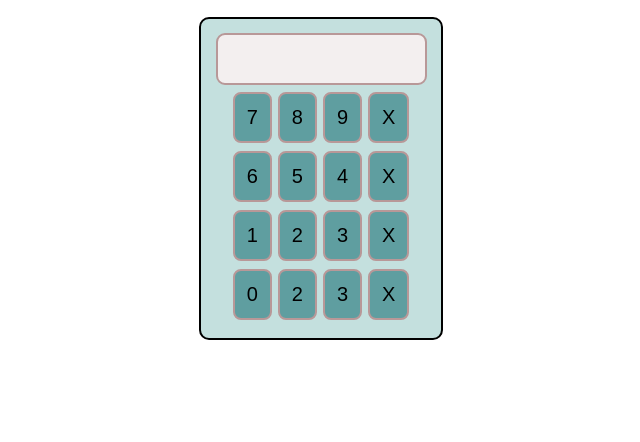
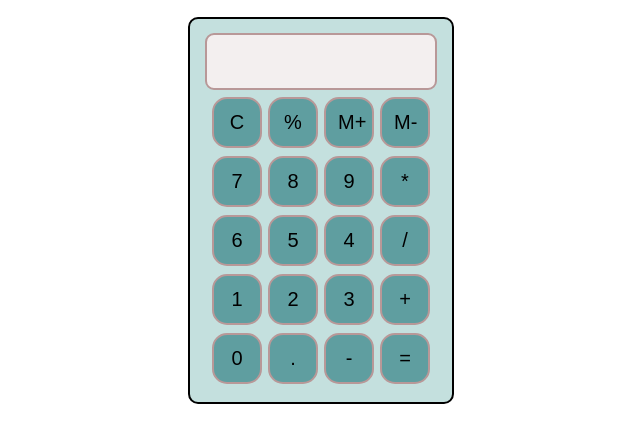
Before and after one commit to asmit33/Calculator, a plain HTML site: page index.html in a window 1280 px wide. Shown: the part 50-492 px from the top of the page, without its empty margins (319-959 px from the left). Drawn offline with Linux system fonts and the light colour scheme.

Commit message:
Working basic calcuator

```diff
--- a/index.html
+++ b/index.html
@@ -13,28 +13,34 @@
         <input type="text" class="input" />
       </div>
       <div class="row">
+        <button class="button">C</button>
+        <button class="button">%</button>
+        <button class="button">M+</button>
+        <button class="button">M-</button>
+      </div>
+      <div class="row">
         <button class="button">7</button>
         <button class="button">8</button>
         <button class="button">9</button>
-        <button class="button">X</button>
+        <button class="button">*</button>
       </div>
       <div class="row">
         <button class="button">6</button>
         <button class="button">5</button>
         <button class="button">4</button>
-        <button class="button">X</button>
+        <button class="button">/</button>
       </div>
       <div class="row">
         <button class="button">1</button>
         <button class="button">2</button>
         <button class="button">3</button>
-        <button class="button">X</button>
+        <button class="button">+</button>
       </div>
       <div class="row">
         <button class="button">0</button>
-        <button class="button">2</button>
-        <button class="button">3</button>
-        <button class="button">X</button>
+        <button class="button">.</button>
+        <button class="button">-</button>
+        <button class="button">=</button>
       </div>
     </div>
 
--- a/script.js
+++ b/script.js
@@ -0,0 +1,18 @@
+let string = "";
+let buttons = document.querySelectorAll(".button");
+
+Array.from(buttons).forEach((button) => {
+  button.addEventListener("click", (e) => {
+    if (e.target.innerHTML == "=") {
+      string = eval(string);
+      document.querySelector("input").value = string;
+    } else if (e.target.innerHTML == "C") {
+      string = "";
+      document.querySelector("input").value = string;
+    } else {
+      // console.log(e.target);
+      string += e.target.innerHTML;
+      document.querySelector(".input").value = string;
+    }
+  });
+});
--- a/style.css
+++ b/style.css
@@ -1,6 +1,7 @@
 .heading{
     display: flex;
     justify-content: center;
+    align-items: center;
 }
 .container{
     border: 2px solid black;
@@ -21,10 +22,11 @@
     padding: 12px;
     margin: 3px;
     cursor: pointer;
-    border-radius: 8px;
+    border-radius: 15px;
     border: 2px solid rgb(184, 152, 152);
     background: cadetblue;
     font-size: 20px;
+    width: 50px;
     /* justify-content: space-between; */
 }
 .input{
@@ -34,6 +36,8 @@
     font-size: 15px;
     border: 2px solid rgb(184, 152, 152);
     border-radius: 9px;
-    height: 40px;
+    height: 45px;
+    width: 220px;
+
     background: rgb(243, 239, 239);
 }
```
